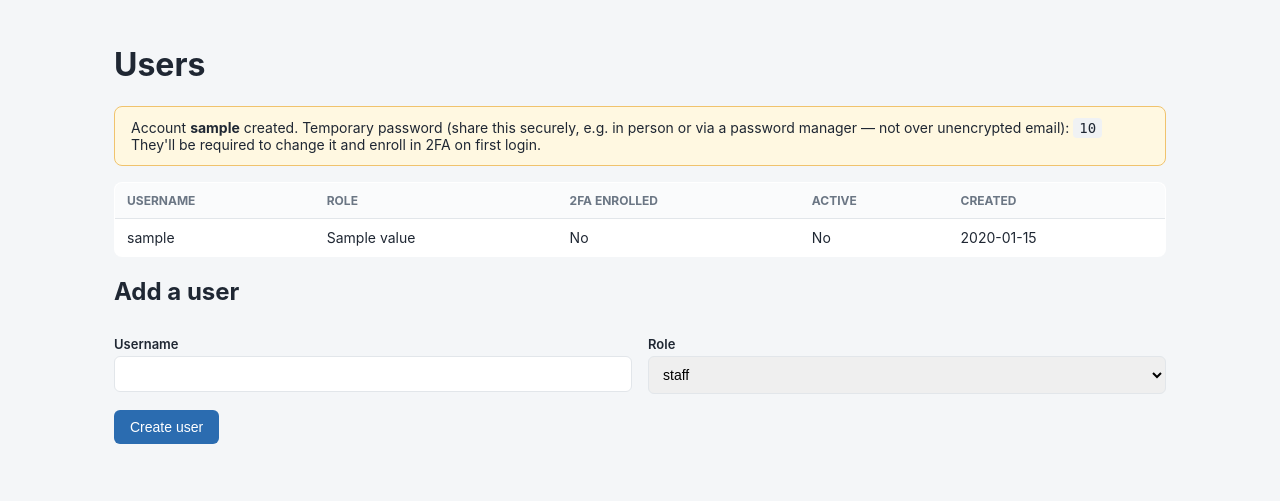
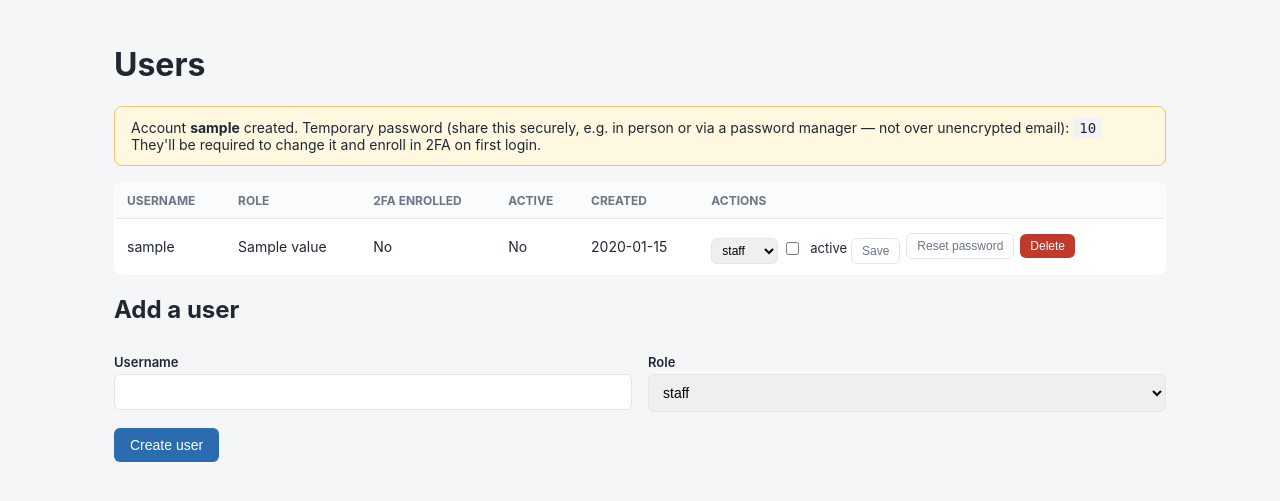
Before and after one commit to gfdouglas4/tcm-tracker, a FastAPI app: template app/templates/users.html in a window 1280 px wide. Shown: the top 501 px of the page. Run offline with FastAPI, Linux system fonts and the light colour scheme; the template is opened without the code that fills it: most values are stand-ins (such as "Sample title", 1, 10 or a date in 2020).

Commit message:
Add admin user management: edit role/active status, reset password, delete user (episodes/audit history preserved, unlinked)

```diff
--- a/app/main.py
+++ b/app/main.py
@@ -374,8 +374,126 @@ def user_admin(request: Request, db: Session = Depends(get_db)):
         raise HTTPException(403, "Admin access required")
     users = db.query(models.User).order_by(models.User.username).all()
     return templates.TemplateResponse(
-        "users.html", {"request": request, "user": user, "users": users, "temp_password": None}
+        "users.html",
+        {"request": request, "user": user, "users": users, "temp_password": None,
+         "reset_username": None, "error": None},
     )
+
+
+def _remaining_active_admins(db: Session, excluding_id: str) -> int:
+    return db.query(models.User).filter(
+        models.User.role == models.UserRole.admin,
+        models.User.is_active == True,  # noqa: E712
+        models.User.id != excluding_id,
+    ).count()
+
+
+@app.post("/users/{user_id}/edit")
+def edit_user(
+    user_id: str,
+    request: Request,
+    role: str = Form("staff"),
+    is_active: str = Form(None),
+    db: Session = Depends(get_db),
+):
+    admin = current_user(request, db)
+    if not admin or admin.role != models.UserRole.admin:
+        raise HTTPException(403, "Admin access required")
+    target = db.query(models.User).filter(models.User.id == user_id).first()
+    if not target:
+        raise HTTPException(404, "User not found")
+
+    new_active = bool(is_active)
+    demoting_or_deactivating_admin = (
+        target.role == models.UserRole.admin and (role != "admin" or not new_active)
+    )
+    if target.id == admin.id and demoting_or_deactivating_admin:
+        # Don't let an admin lock themselves out via their own row's controls
+        # (UI also disables this, but enforce server-side too).
+        demoting_or_deactivating_admin = True
+
+    if demoting_or_deactivating_admin and _remaining_active_admins(db, target.id) == 0:
+        users = db.query(models.User).order_by(models.User.username).all()
+        return templates.TemplateResponse(
+            "users.html",
+            {"request": request, "user": admin, "users": users, "temp_password": None,
+             "reset_username": None, "error": "Can't remove the last active admin."},
+            status_code=400,
+        )
+
+    target.role = role
+    target.is_active = new_active
+    db.commit()
+    log_action(db, request, "edit_user", entity_type="user", entity_id=target.id,
+               details=f"role={role} active={new_active}")
+    return RedirectResponse("/users", status_code=303)
+
+
+@app.post("/users/{user_id}/reset-password")
+def reset_user_password(user_id: str, request: Request, db: Session = Depends(get_db)):
+    import secrets
+    admin = current_user(request, db)
+    if not admin or admin.role != models.UserRole.admin:
+        raise HTTPException(403, "Admin access required")
+    target = db.query(models.User).filter(models.User.id == user_id).first()
+    if not target:
+        raise HTTPException(404, "User not found")
+
+    temp_password = secrets.token_urlsafe(9)
+    target.password_hash = auth.hash_password(temp_password)
+    target.must_change_password = True
+    target.totp_enabled = False
+    target.totp_secret = None
+    db.commit()
+    log_action(db, request, "reset_password", entity_type="user", entity_id=target.id)
+
+    users = db.query(models.User).order_by(models.User.username).all()
+    return templates.TemplateResponse(
+        "users.html",
+        {
+            "request": request, "user": admin, "users": users,
+            "temp_password": temp_password, "new_username": target.username,
+            "reset_username": target.username, "error": None,
+        },
+    )
+
+
+@app.post("/users/{user_id}/delete")
+def delete_user(user_id: str, request: Request, db: Session = Depends(get_db)):
+    admin = current_user(request, db)
+    if not admin or admin.role != models.UserRole.admin:
+        raise HTTPException(403, "Admin access required")
+    if user_id == admin.id:
+        users = db.query(models.User).order_by(models.User.username).all()
+        return templates.TemplateResponse(
+            "users.html",
+            {"request": request, "user": admin, "users": users, "temp_password": None,
+             "reset_username": None, "error": "You can't delete the account you're currently logged in as."},
+            status_code=400,
+        )
+    target = db.query(models.User).filter(models.User.id == user_id).first()
+    if not target:
+        raise HTTPException(404, "User not found")
+
+    if target.role == models.UserRole.admin and _remaining_active_admins(db, target.id) == 0:
+        users = db.query(models.User).order_by(models.User.username).all()
+        return templates.TemplateResponse(
+            "users.html",
+            {"request": request, "user": admin, "users": users, "temp_password": None,
+             "reset_username": None, "error": "Can't delete the last active admin."},
+            status_code=400,
+        )
+
+    # Preserve episode history — detach rather than cascade-delete.
+    db.query(models.TCMEpisode).filter(models.TCMEpisode.created_by == target.id).update(
+        {"created_by": None}
+    )
+    deleted_username = target.username
+    db.delete(target)
+    db.commit()
+    log_action(db, request, "delete_user", entity_type="user", entity_id=user_id,
+               details=f"username={deleted_username}")
+    return RedirectResponse("/users", status_code=303)
 
 
 @app.post("/users/new")
@@ -407,6 +525,7 @@ def create_user(
         {
             "request": request, "user": admin, "users": users,
             "temp_password": temp_password, "new_username": new_u.username,
+            "reset_username": None, "error": None,
         },
     )
 
--- a/app/static/style.css
+++ b/app/static/style.css
@@ -66,6 +66,11 @@ button, .btn, .btn-secondary {
 }
 button, .btn { background: var(--accent); color: #fff; }
 .btn-secondary { background: transparent; color: var(--muted); border: 1px solid var(--border); }
+.btn-danger { background: var(--danger); color: #fff; }
+.btn-small { padding: 5px 10px; font-size: 12px; }
+.row-actions { display: flex; gap: 6px; align-items: center; flex-wrap: wrap; }
+.row-actions form { margin: 0; }
+.row-actions select { padding: 4px 6px; font-size: 12px; width: auto; }
 
 .muted { color: var(--muted); }
 .muted.small { font-size: 12px; }
--- a/app/templates/users.html
+++ b/app/templates/users.html
@@ -5,14 +5,15 @@
 
 {% if temp_password %}
 <div class="banner">
-  Account <strong>{{ new_username }}</strong> created. Temporary password (share this securely, e.g. in person or via a password manager — not over unencrypted email):
+  Account <strong>{{ new_username }}</strong> {{ "created" if not reset_username else "password reset" }}. Temporary password (share this securely, e.g. in person or via a password manager — not over unencrypted email):
   <code>{{ temp_password }}</code>
-  They'll be required to change it and enroll in 2FA on first login.
+  They'll be required to change it{{ " and re-enroll in 2FA" if reset_username else " and enroll in 2FA" }} on first login.
 </div>
 {% endif %}
+{% if error %}<div class="error">{{ error }}</div>{% endif %}
 
 <table class="episodes">
-  <thead><tr><th>Username</th><th>Role</th><th>2FA enrolled</th><th>Active</th><th>Created</th></tr></thead>
+  <thead><tr><th>Username</th><th>Role</th><th>2FA enrolled</th><th>Active</th><th>Created</th><th>Actions</th></tr></thead>
   <tbody>
     {% for u in users %}
     <tr>
@@ -21,6 +22,29 @@
       <td>{{ "Yes" if u.totp_enabled else "No" }}</td>
       <td>{{ "Yes" if u.is_active else "No" }}</td>
       <td>{{ u.created_at.date() }}</td>
+      <td>
+        <div class="row-actions">
+          <form method="post" action="/users/{{ u.id }}/edit">
+            <select name="role" {{ "disabled" if u.id == user.id else "" }}>
+              <option value="staff" {{ "selected" if u.role.value == "staff" }}>staff</option>
+              <option value="admin" {{ "selected" if u.role.value == "admin" }}>admin</option>
+            </select>
+            <label class="checkbox" style="display:inline-flex;">
+              <input type="checkbox" name="is_active" value="1" {{ "checked" if u.is_active }} {{ "disabled" if u.id == user.id }}>
+              active
+            </label>
+            <button type="submit" class="btn-secondary btn-small" {{ "disabled" if u.id == user.id }}>Save</button>
+          </form>
+          <form method="post" action="/users/{{ u.id }}/reset-password" onsubmit="return confirm('Reset password for {{ u.username }}? This also clears their 2FA enrollment.');">
+            <button type="submit" class="btn-secondary btn-small">Reset password</button>
+          </form>
+          {% if u.id != user.id %}
+          <form method="post" action="/users/{{ u.id }}/delete" onsubmit="return confirm('Permanently delete {{ u.username }}? Their past episodes/audit history are kept but unlinked from this account.');">
+            <button type="submit" class="btn-danger btn-small">Delete</button>
+          </form>
+          {% endif %}
+        </div>
+      </td>
     </tr>
     {% endfor %}
   </tbody>
```
